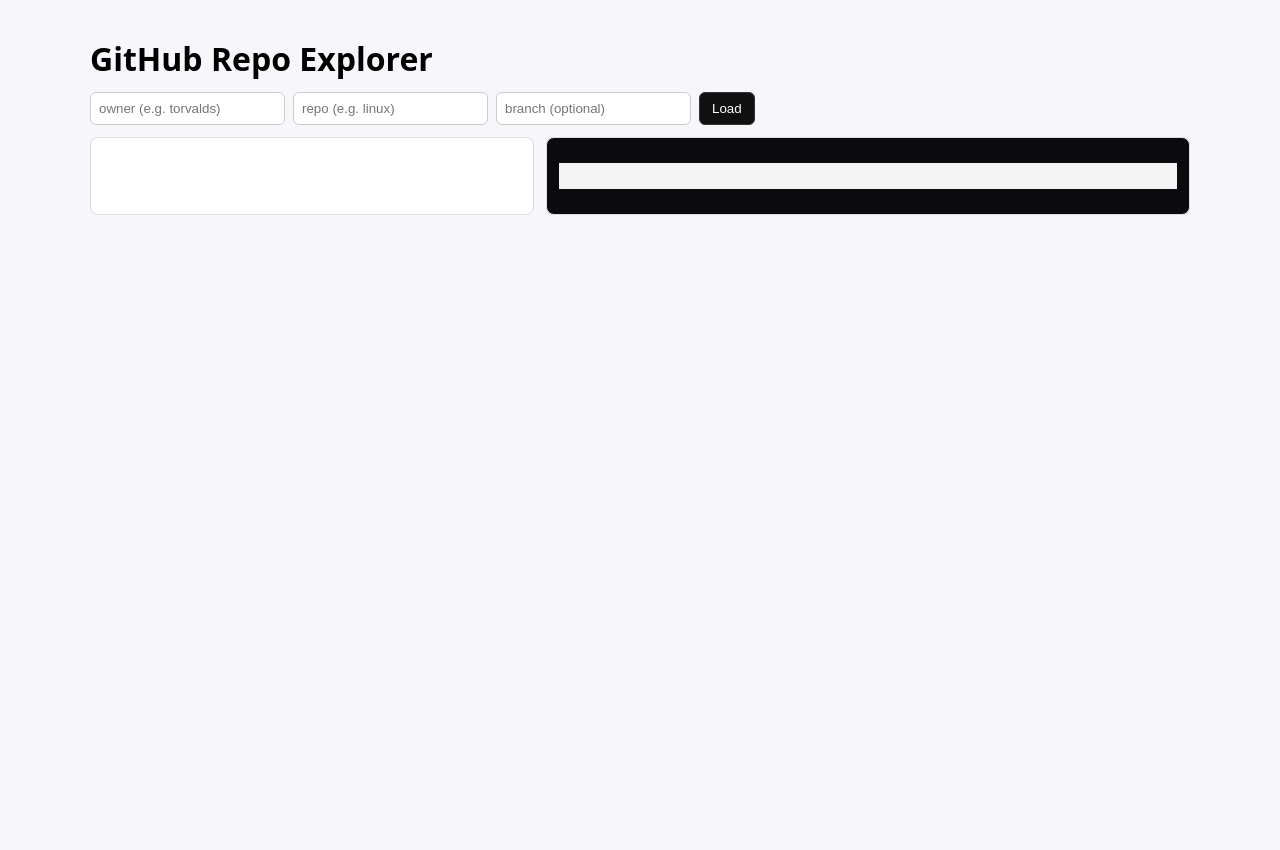
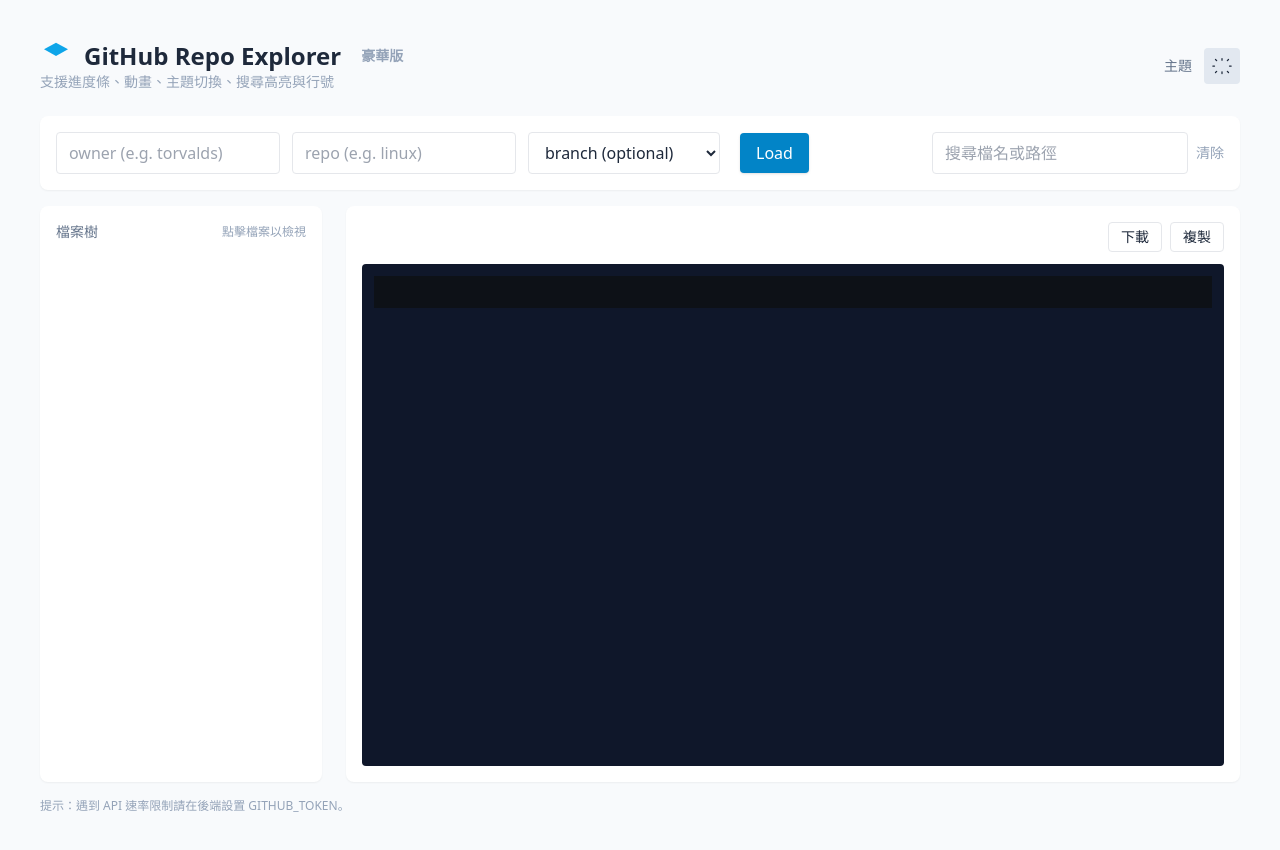
Before and after one commit to hsuncoding0/AI-update-gre, a website: page public/index.html in a window 1280 px wide. Before the commit the page ends 800 px from the top, so only its background shows below. Drawn offline with nearby package versions, Linux system fonts and the light colour scheme.

Commit message:
Update index.html

```diff
--- a/public/index.html
+++ b/public/index.html
@@ -3,27 +3,94 @@
 <head>
   <meta charset="utf-8" />
   <meta name="viewport" content="width=device-width,initial-scale=1" />
-  <title>GitHub Repo Explorer</title>
+  <title>GitHub Repo Explorer — 豪華版</title>
+
+  <!-- Tailwind CDN (quick) -->
+  <script src="https://cdn.tailwindcss.com"></script>
+
+  <!-- highlight.js for syntax highlight -->
+  <link rel="stylesheet" href="https://cdnjs.cloudflare.com/ajax/libs/highlight.js/11.8.0/styles/github-dark.min.css">
+  <script src="https://cdnjs.cloudflare.com/ajax/libs/highlight.js/11.8.0/highlight.min.js"></script>
+
   <link rel="stylesheet" href="/styles.css" />
-  <!-- highlight.js CDN for syntax highlighting -->
-  <link rel="stylesheet" href="https://cdnjs.cloudflare.com/ajax/libs/highlight.js/11.8.0/styles/default.min.css">
-  <script src="https://cdnjs.cloudflare.com/ajax/libs/highlight.js/11.8.0/highlight.min.js"></script>
 </head>
-<body>
-  <div class="container">
-    <h1>GitHub Repo Explorer</h1>
+<body class="bg-slate-50 dark:bg-slate-900 text-slate-800 dark:text-slate-100 transition-colors duration-300">
+  <div class="max-w-7xl mx-auto p-6">
+    <header class="flex items-center justify-between mb-6">
+      <div>
+        <h1 class="text-2xl font-bold flex items-center gap-3">
+          <svg class="w-8 h-8 text-sky-500 animate-bounce-slow" viewBox="0 0 24 24" fill="none"><path d="M12 2L3 7l9 5 9-5-9-5z" fill="currentColor"/></svg>
+          GitHub Repo Explorer
+          <span class="text-sm text-slate-400 ml-2">豪華版</span>
+        </h1>
+        <div class="text-sm text-slate-400">支援進度條、動畫、主題切換、搜尋高亮與行號</div>
+      </div>
 
-    <div class="controls">
-      <input id="owner" placeholder="owner (e.g. torvalds)" />
-      <input id="repo" placeholder="repo (e.g. linux)" />
-      <input id="branch" placeholder="branch (optional)" />
-      <button id="loadBtn">Load</button>
-    </div>
+      <div class="flex items-center gap-3">
+        <label class="text-sm text-slate-500">主題</label>
+        <button id="themeToggle" class="p-2 rounded bg-slate-200 dark:bg-slate-800">
+          <svg id="themeIcon" class="w-5 h-5" viewBox="0 0 24 24" fill="none"><path d="M12 3v2M12 19v2M4.2 4.2l1.4 1.4M18.4 18.4l1.4 1.4M1 12h2M21 12h2M4.2 19.8l1.4-1.4M18.4 5.6l1.4-1.4" stroke="currentColor" stroke-width="1.5" stroke-linecap="round"/></svg>
+        </button>
+      </div>
+    </header>
 
-    <div class="main">
-      <div class="tree" id="tree"></div>
-      <div class="viewer" id="viewer"><pre><code id="code" class="hljs"></code></pre></div>
-    </div>
+    <!-- Controls -->
+    <section class="mb-4 bg-white dark:bg-slate-800 p-4 rounded-lg shadow-sm">
+      <div class="flex gap-3 items-center">
+        <input id="owner" class="border rounded px-3 py-2 w-56 bg-transparent" placeholder="owner (e.g. torvalds)" />
+        <input id="repo" class="border rounded px-3 py-2 w-56 bg-transparent" placeholder="repo (e.g. linux)" />
+        <select id="branchSelect" class="border rounded px-3 py-2 bg-transparent w-48">
+          <option value="">branch (optional)</option>
+        </select>
+        <button id="loadBtn" class="ml-2 bg-sky-600 hover:bg-sky-700 text-white px-4 py-2 rounded shadow">Load</button>
+
+        <div class="ml-auto flex items-center gap-2">
+          <input id="searchBox" placeholder="搜尋檔名或路徑" class="border rounded px-3 py-2 w-64 bg-transparent" />
+          <button id="clearSearch" class="text-sm text-slate-400">清除</button>
+        </div>
+      </div>
+
+      <div id="progressWrap" class="mt-3 hidden">
+        <div class="flex items-center gap-3">
+          <div id="progressText" class="text-sm text-slate-600">載入中...</div>
+          <div class="flex-1">
+            <div class="w-full bg-slate-200 h-2 rounded overflow-hidden">
+              <div id="progressBar" class="h-2 rounded bg-gradient-to-r from-sky-500 to-indigo-600 w-0 transition-all duration-300"></div>
+            </div>
+          </div>
+          <div id="spinner" class="w-6 h-6 animate-spin-slow border-4 border-slate-200 rounded-full border-t-sky-500"></div>
+        </div>
+      </div>
+    </section>
+
+    <!-- Main layout -->
+    <main class="grid grid-cols-4 gap-6">
+      <aside class="col-span-1 bg-white dark:bg-slate-800 p-4 rounded-lg shadow-sm h-[72vh] overflow-auto">
+        <div class="flex items-center justify-between mb-2">
+          <div class="text-sm text-slate-500">檔案樹</div>
+          <div class="text-xs text-slate-400">點擊檔案以檢視</div>
+        </div>
+        <div id="tree" class="text-sm"></div>
+      </aside>
+
+      <section class="col-span-3 bg-white dark:bg-slate-800 p-4 rounded-lg shadow-sm h-[72vh] overflow-auto flex flex-col">
+        <div class="flex items-center gap-4 mb-3">
+          <div id="breadcrumbs" class="text-sm text-slate-500 flex-1"></div>
+          <div class="flex gap-2">
+            <button id="downloadBtn" class="text-sm px-3 py-1 border rounded">下載</button>
+            <button id="copyBtn" class="text-sm px-3 py-1 border rounded">複製</button>
+          </div>
+        </div>
+
+        <div class="flex-1 overflow-auto bg-slate-900 text-slate-100 rounded p-3 code-wrap">
+          <pre id="codePre" class="relative"><code id="code" class="hljs block whitespace-pre-wrap"></code></pre>
+        </div>
+
+        <div id="snack" class="fixed bottom-6 right-6 hidden bg-slate-800 text-white px-4 py-2 rounded shadow">已複製到剪貼簿</div>
+      </section>
+    </main>
+
+    <footer class="mt-4 text-xs text-slate-400">提示：遇到 API 速率限制請在後端設置 GITHUB_TOKEN。</footer>
   </div>
 
   <script src="/app.js"></script>
```
